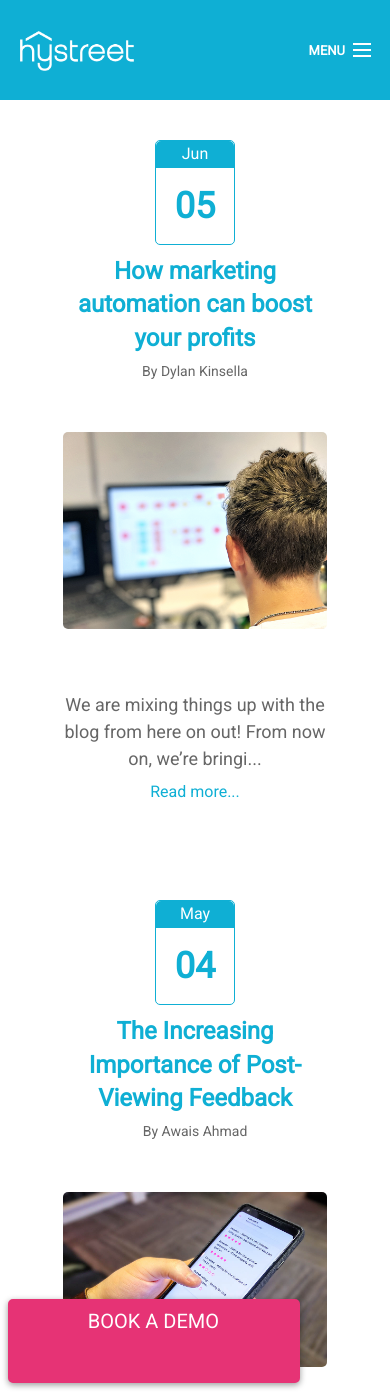
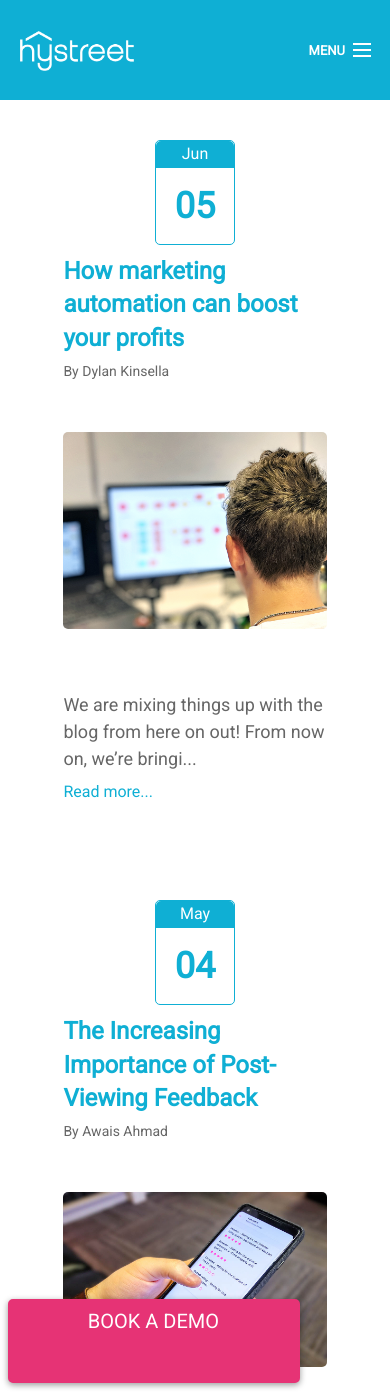
Before and after one commit to hidr/hystreet-marketing-live, a Jekyll site: the page built from blog/index.html, in a window 390 px wide and 1400 px high, scrolled down 827 px. Built offline with Jekyll 4.4.1, drawn with Linux system fonts in a browser that asks for light colours; the list of posts is cut into pages by our own code.

Commit message:
remove centred text from blog posts and add max width to images

```diff
--- a/css/style.css
+++ b/css/style.css
@@ -3790,8 +3790,8 @@ body {
       border: 1px solid #0fafd4;
       margin-right: 20px;
     }
-    .post .info, .post .content {
-      text-align: center;
+    .post .content img {
+      max-width: 100%;
     }
     .post .left {
       float: none !important;
```
